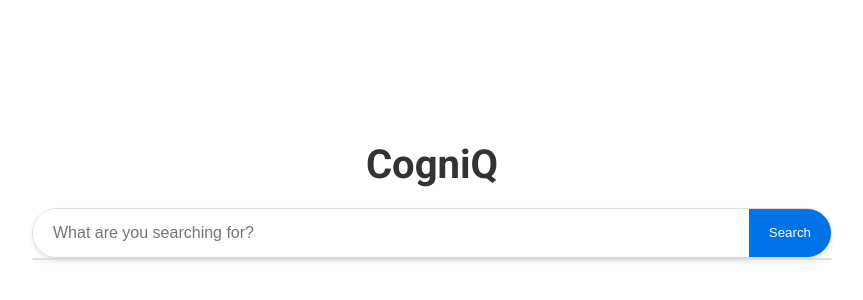
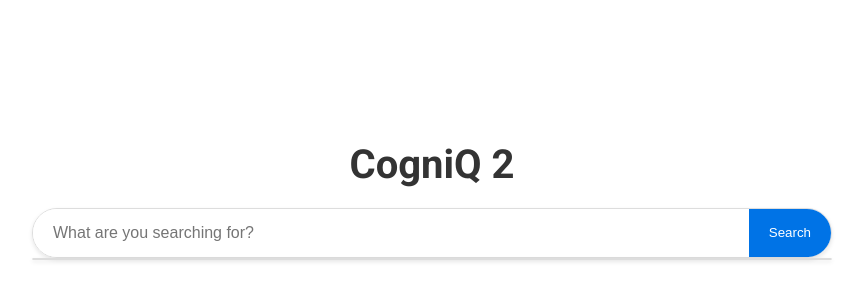
Before and after one commit to Ahilan-1/Cogniq-V2, a plain HTML site: page Templates/index.html in a window 1280 px wide. Shown: the part 214-514 px from the top of the page, without its empty margins (208-1071 px from the left). Drawn offline with Linux system fonts and the light colour scheme.

Commit message:
Update index.html

```diff
--- a/Templates/index.html
+++ b/Templates/index.html
@@ -87,7 +87,7 @@
 </head>
 <body>
     <div class="search-container">
-        <h1>CogniQ</h1>
+        <h1>CogniQ 2</h1>
         <form method="POST" action="/search" class="search-form">
             <input type="text" name="query" id="search-input" placeholder="What are you searching for?" required>
             <button type="submit">Search</button>
```
